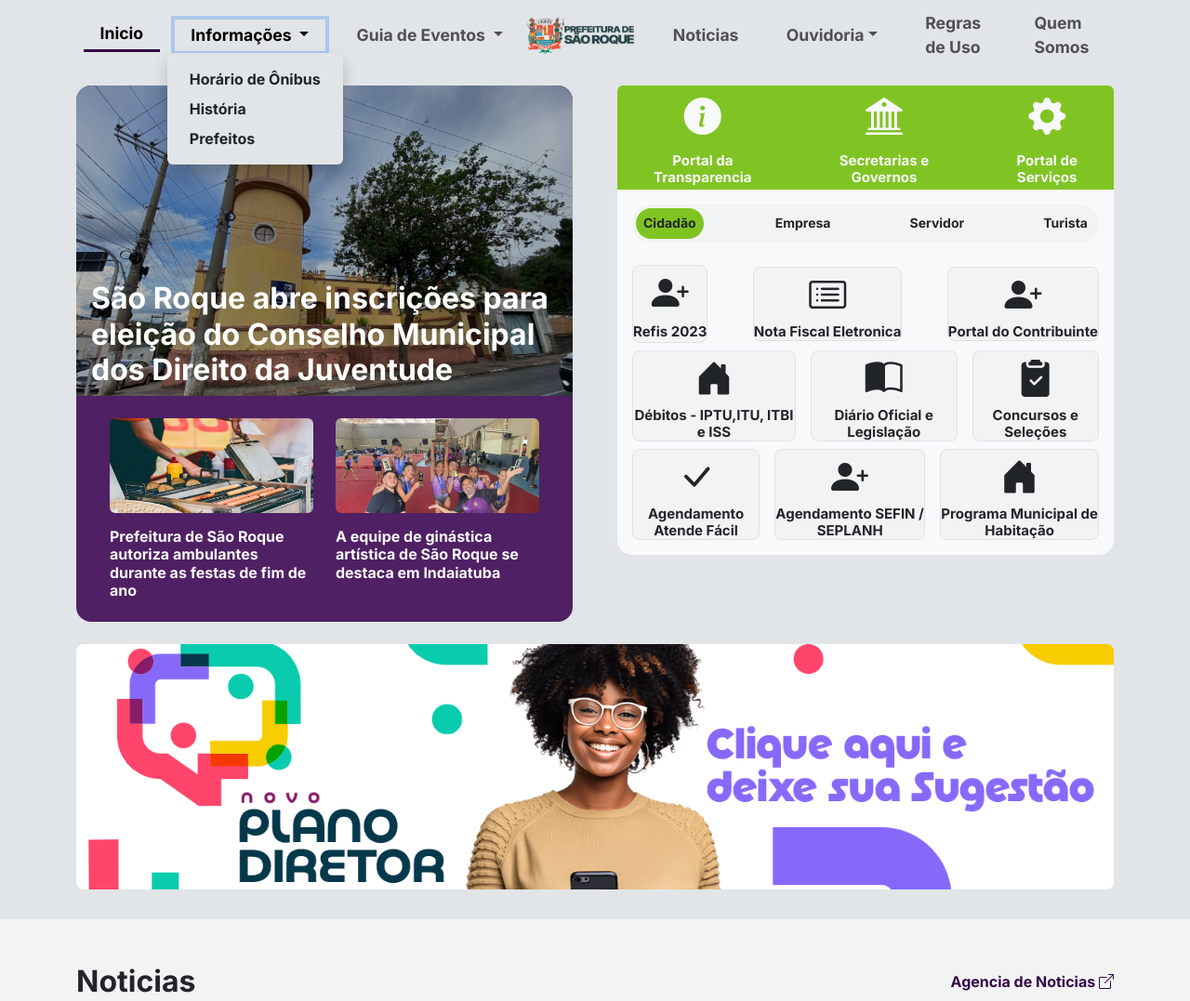
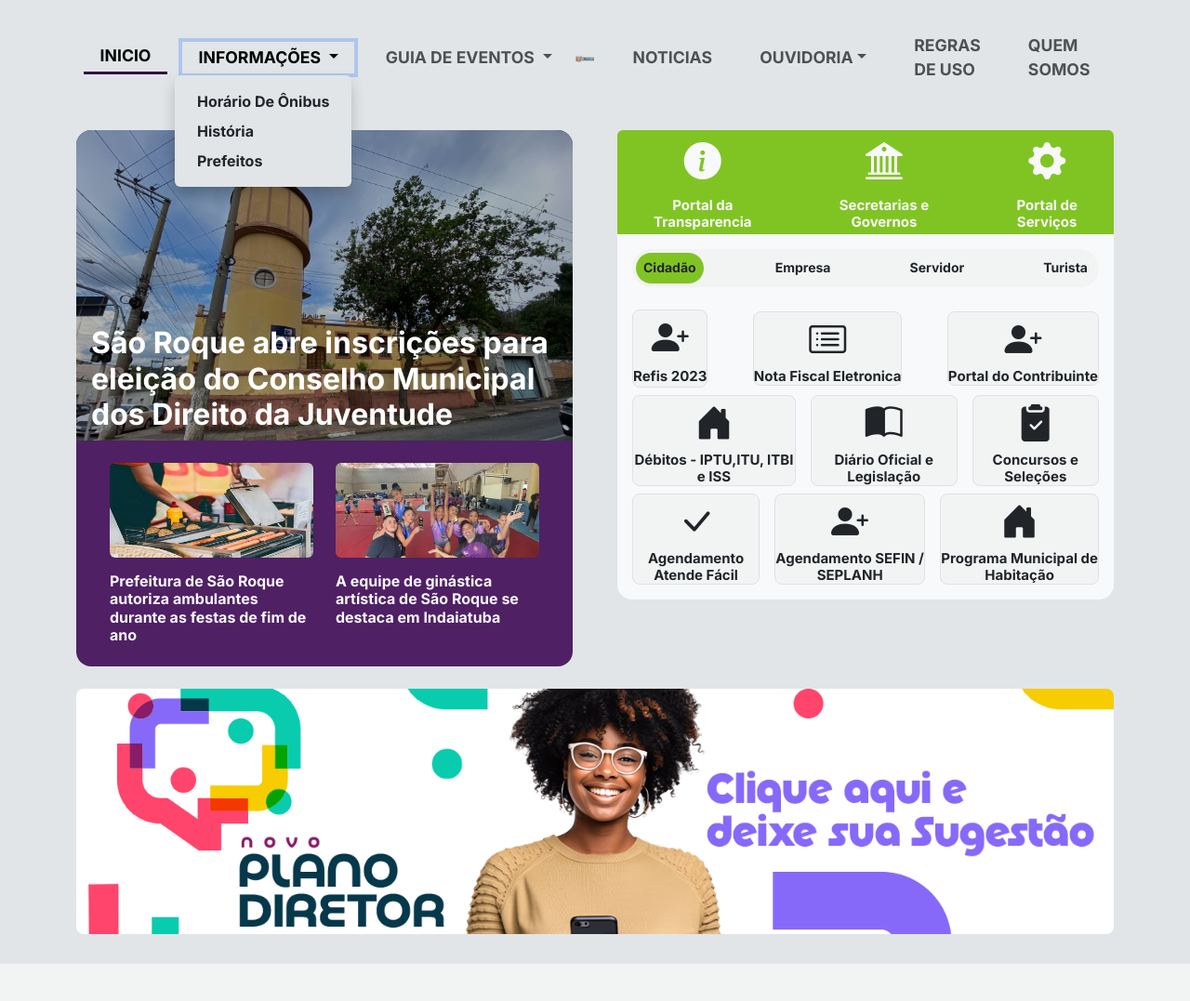
Before and after one commit to LucasCGentile/projeto-portal, a PHP site: page /index.php in a window 1280 px wide, after a click on "INFORMAÇÕES". Shown: the top 1077 px of the page at 93% size. Run offline with PHP 8.4, Linux system fonts and the light colour scheme.

Commit message:
update: uppercase

```diff
--- a/includes/header/header.php
+++ b/includes/header/header.php
@@ -12,7 +12,7 @@ $page = isset($_GET['page']) ? $_GET['page'] : 'home';
       <button class="navbar-toggler" type="button" data-bs-toggle="collapse" data-bs-target="#navbarNav" aria-controls="navbarNav" aria-expanded="false" aria-label="Toggle navigation">
         <span class="navbar-toggler-icon"></span>
       </button>
-      <div class="collapse navbar-collapse" id="navbarNav">
+      <div class="collapse navbar-collapse text-uppercase py-4" id="navbarNav">
         <ul class="navbar-nav align-items-center mx-auto">
           <li class="nav-item">
             <a class="nav-link link <?= ($page == 'home') ? 'active' : '' ?>" aria-current="page" href="/projeto-portal/index.php?page=home">Inicio</a>
@@ -20,20 +20,20 @@ $page = isset($_GET['page']) ? $_GET['page'] : 'home';
 
           <li class="nav-item dropdown <?= ($page == 'informacoes') ? 'active' : '' ?>"><a class="nav-link dropdown-toggle" href="#" role="button" data-bs-toggle="dropdown" aria-expanded="false"> Informações </a>
             <ul class="dropdown-menu dropdown-content">
-              <li><a class="dropdown-item fw-bold" href="/projeto-portal/pages/onibus/onibus.php?page=informacoes">Horário de
+              <li><a class="dropdown-item fw-bold text-capitalize" href="/projeto-portal/pages/onibus/onibus.php?page=informacoes">Horário de
                   Ônibus</a></li>
-              <li><a class="dropdown-item fw-bold" href="/projeto-portal/pages/historia/historia.php?page=informacoes">História</a>
+              <li><a class="dropdown-item fw-bold text-capitalize" href="/projeto-portal/pages/historia/historia.php?page=informacoes">História</a>
               </li>
-              <li><a class="dropdown-item fw-bold" href="/projeto-portal/pages/historia/galeriapref.php?page=informacoes">Prefeitos</a>
+              <li><a class="dropdown-item fw-bold text-capitalize" href="/projeto-portal/pages/historia/galeriapref.php?page=informacoes">Prefeitos</a>
               </li>
             </ul>
           </li>
 
           <li class="nav-item dropdown <?= ($page == 'eventos') ? 'active' : '' ?>"><a class="nav-link dropdown-toggle" href="#" role="button" data-bs-toggle="dropdown" aria-expanded="false"> Guia de Eventos </a>
             <ul class="dropdown-menu dropdown-content">
-              <li><a class="dropdown-item fw-bold" href="/projeto-portal/pages/turismo/turismo.php?page=eventos">Turismo</a>
+              <li><a class="dropdown-item fw-bold text-capitalize" href="/projeto-portal/pages/turismo/turismo.php?page=eventos">Turismo</a>
               </li>
-              <li><a class="dropdown-item fw-bold" href="/projeto-portal/pages/eventos/eventos.php?page=eventos">Eventos</a>
+              <li><a class="dropdown-item fw-bold text-capitalize" href="/projeto-portal/pages/eventos/eventos.php?page=eventos">Eventos</a>
               </li>
             </ul>
           </li>
@@ -48,7 +48,7 @@ $page = isset($_GET['page']) ? $_GET['page'] : 'home';
 
           <li class="nav-item dropdown <?= ($page == 'contato') ? 'active' : '' ?>"><a class="nav-link dropdown-toggle" href="" role="button" data-bs-toggle="dropdown" aria-expanded="false">Ouvidoria</a>
             <ul class="dropdown-menu dropdown-content">
-              <li><a class="dropdown-item fw-bold" href="/projeto-portal/pages/contato/contato.php?page=contato">Contato</a>
+              <li><a class="dropdown-item fw-bold text-capitalize" href="/projeto-portal/pages/contato/contato.php?page=contato">Contato</a>
               </li>
             </ul>
           </li>
```
